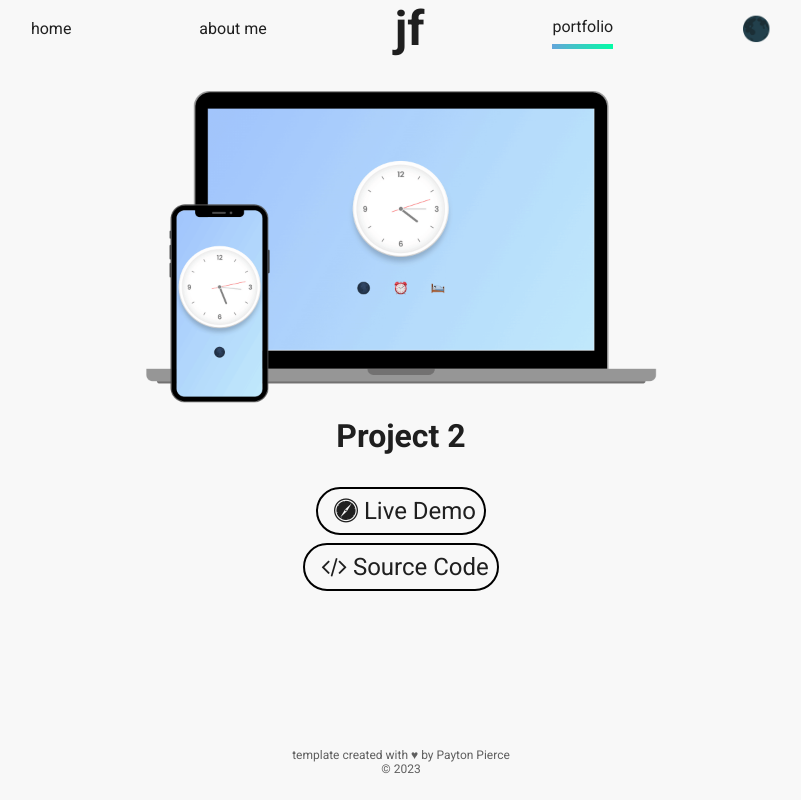
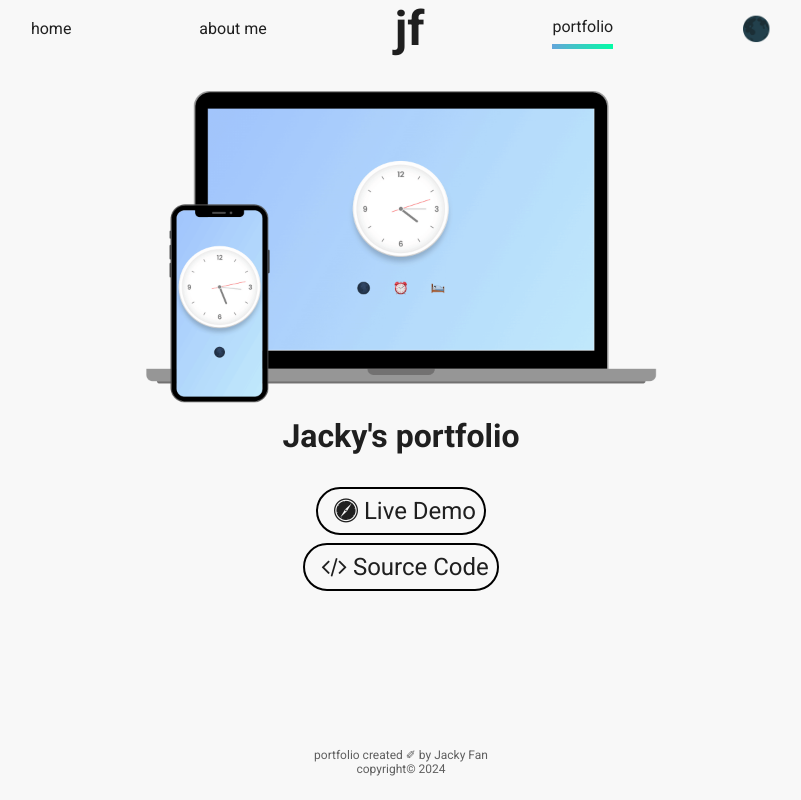
Before and after one commit to RJF-TRUST/rjf-trust.github.io, a React (Create React App) app: page /portfolio in a window 1280 px wide. Shown: the whole page, without its empty margins (239-1040 px from the left). Built offline with nearby package versions, Linux system fonts and the light colour scheme; the HTML template or start-up script is replaced by a standard one.

Commit message:
updated portfolio

```diff
--- a/src/components/BaseLayout.js
+++ b/src/components/BaseLayout.js
@@ -49,8 +49,8 @@ export default function BaseLayout() {
             <Grid item>
                <Box component={'footer'} display={'flex'} flexDirection={'column'} alignItems={'center'}
                   py={'1.5rem'} sx={{ opacity: 0.7 }} width={'100%'}>
-                  <p>template created with &hearts; by <a href={'https://paytonpierce.dev'}>Payton Pierce</a></p>
-                  <p>&copy; 2023</p>
+                  <p>portfolio created &#10000; by <a href={'https://jacky.fan.nz/'}>Jacky Fan</a></p>
+                  <p>copyright© 2024</p>
                </Box>
             </Grid>
          </Grid>
--- a/src/info/Info.js
+++ b/src/info/Info.js
@@ -115,7 +115,7 @@ export const info = {
     ],
     portfolio: [ // This is where your portfolio projects will be detailed
         {
-            title: "Project 2",
+            title: "Jacky's portfolio",
             live: "https://jacky.fan.nz/",
             source: "https://github.com/RJF-TRUST/rjf-trust.github.io",
             image: mock2
```
